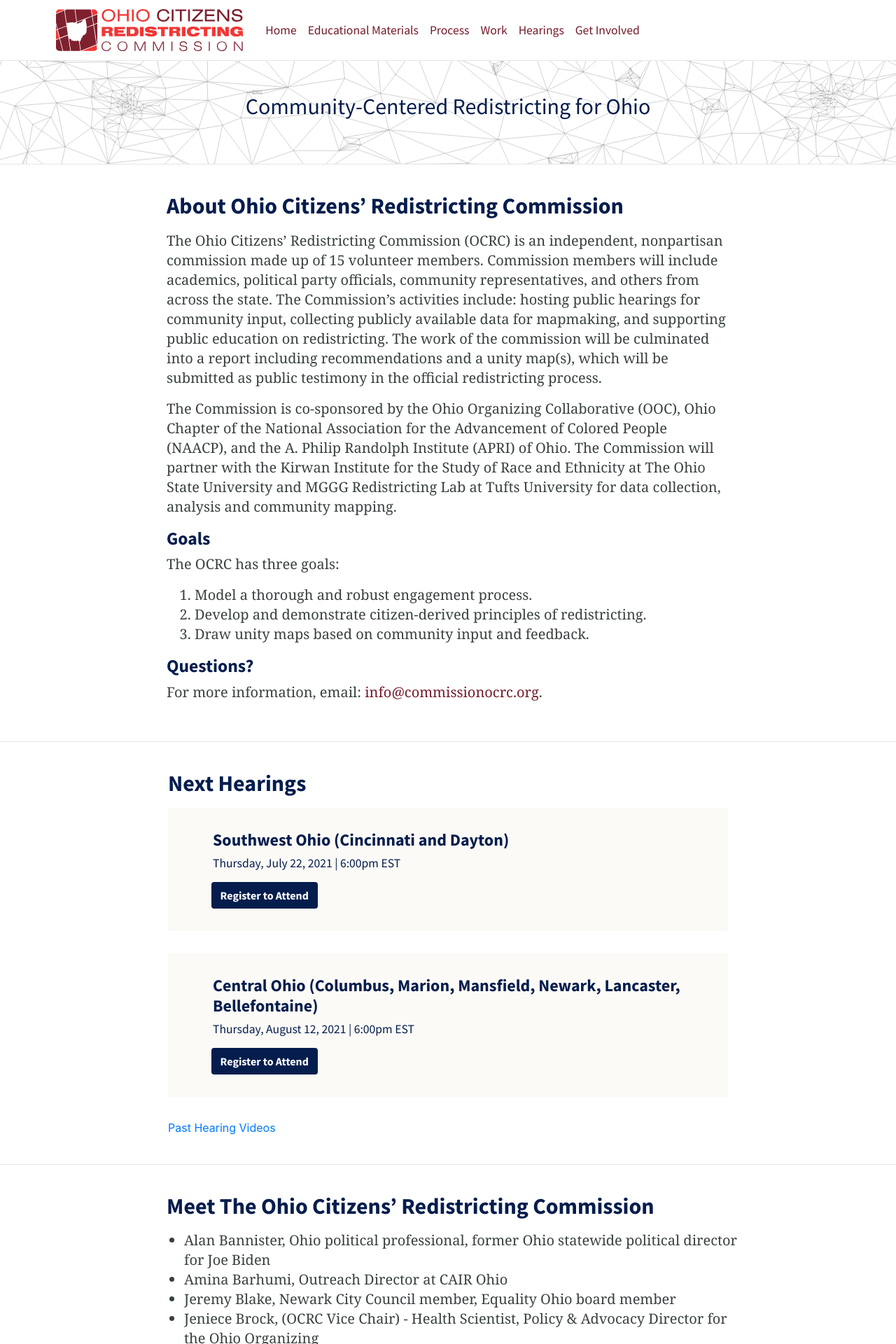
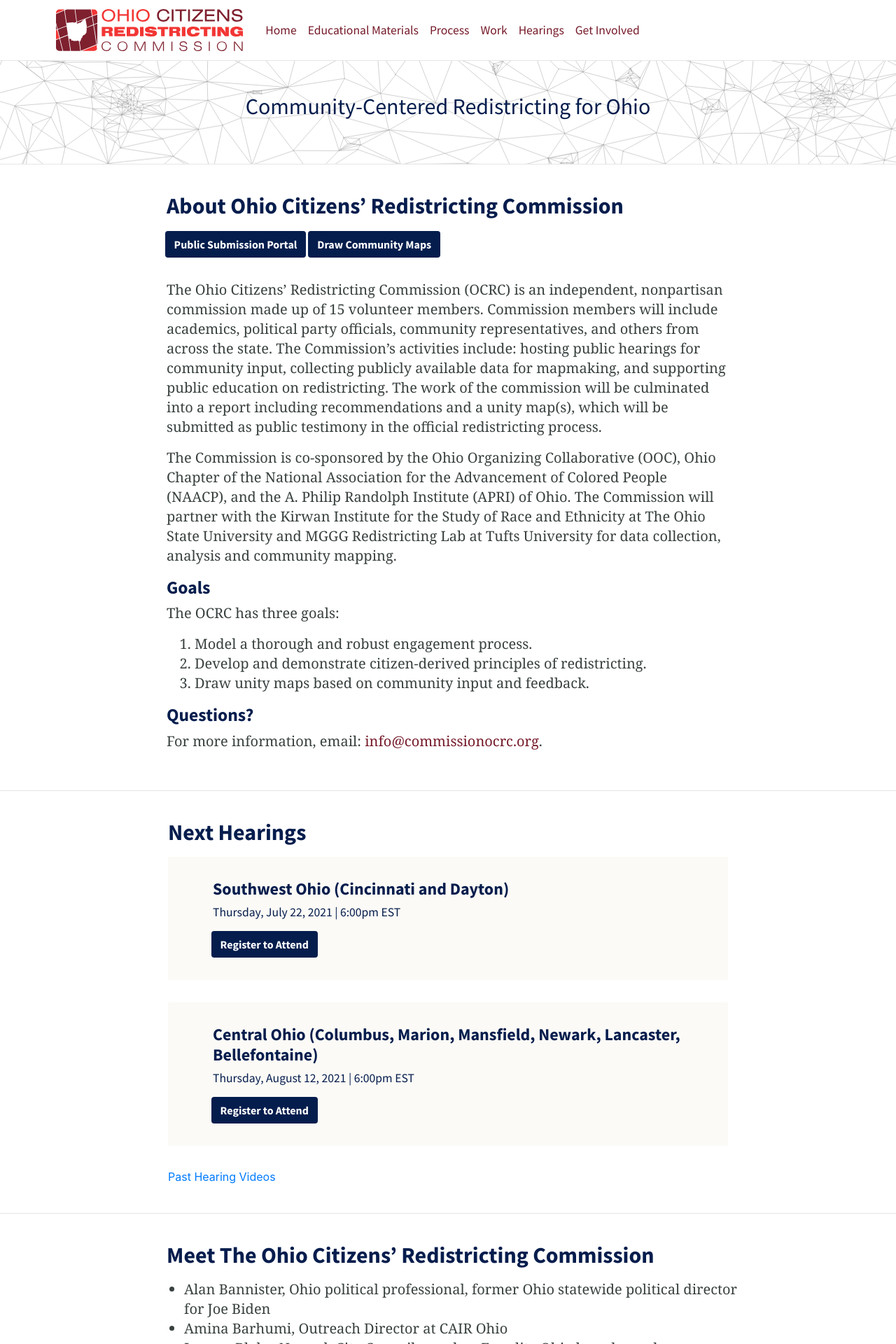
Before and after one commit to colleencraig/colleencraig.github.io, a Jekyll site: the page built from index.md, in a window 1280 px wide. Shown: the top 1920 px of the page at 70% size. Built offline with Jekyll 4.4.1, drawn with Linux system fonts in a browser that asks for light colours; nearby versions of some CDN libraries.

Commit message:
adding buttons to top of home page content, get involved page changes.

```diff
--- a/_layouts/home.html
+++ b/_layouts/home.html
@@ -34,7 +34,7 @@
           <div class="col-md-auto info-container">
             <h1>Meet The Ohio Citizens’ Redistricting Commission</h1>
             {% include team.html %}
-            <p class="commission-button"><a href="/commission.html" class="btn btn-meeting" role="button">Learn More About The Commissioners</a></p>
+            <p class="default-button"><a href="/commission.html" class="btn btn-meeting" role="button">Learn More About The Commissioners</a></p>
 
             <h2>Commission Selection Process</h2>
             <p>
--- a/_sass/_main.scss
+++ b/_sass/_main.scss
@@ -33,7 +33,7 @@
   line-height: 1.75rem;
 }
 
-p.commission-button {
+p.default-button {
   margin-top: .5rem;
   margin-bottom: 2rem;
 }
--- a/index.md
+++ b/index.md
@@ -3,6 +3,12 @@
 title: About
 ---
 # About Ohio Citizens’ Redistricting Commission
+
+<p class="default-button">
+    <a href="{{site.data.portal.url}}" target="_blank" class="btn btn-meeting spec" role="button">Public Submission Portal</a>
+    <a href="https://districtr.org/event/open-maps" target="_blank" class="btn btn-meeting" role="button">Draw Community Maps</a>
+</p>
+
 The Ohio Citizens’ Redistricting Commission (OCRC) is an independent, nonpartisan commission made up of 15 volunteer members. Commission members will include academics, political party officials, community representatives, and others from across the state. The Commission’s activities include: hosting public hearings for community input, collecting publicly available data for mapmaking, and supporting public education on redistricting. The work of the commission will be culminated into a report including recommendations and a unity map(s), which will be submitted as public testimony in the official redistricting process.
 
 The Commission is co-sponsored by the Ohio Organizing Collaborative (OOC), Ohio Chapter of the National Association for the Advancement of Colored People (NAACP), and the A. Philip Randolph Institute (APRI) of Ohio. The Commission will partner with the Kirwan Institute for the Study of Race and Ethnicity at The Ohio State University and MGGG Redistricting Lab at Tufts University for data collection, analysis and community mapping.
```
Also changed, not shown: get-involved.md (+4 -0 lines).
